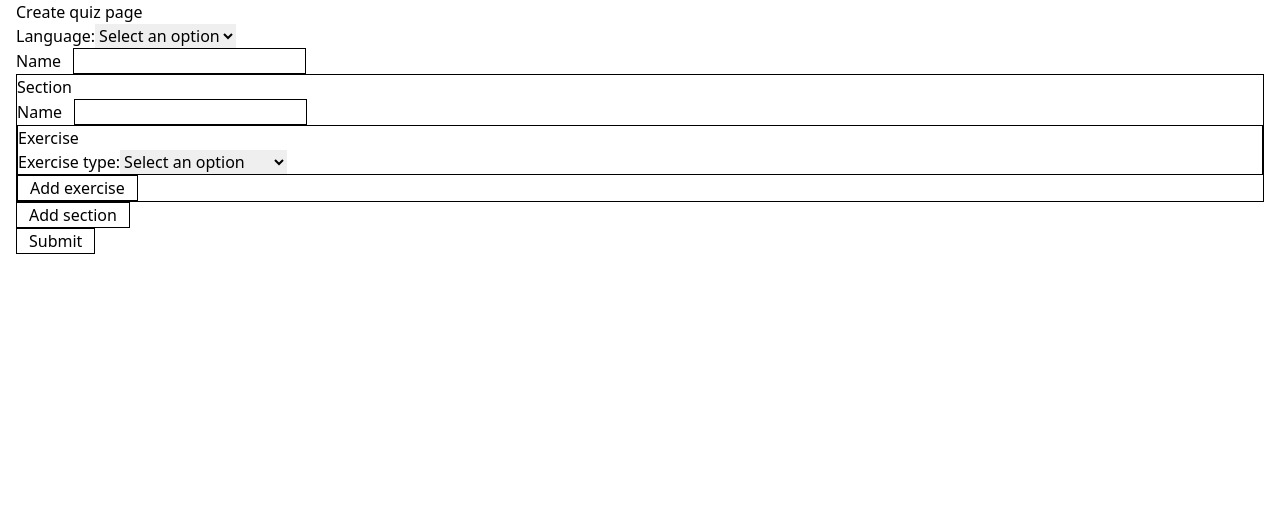
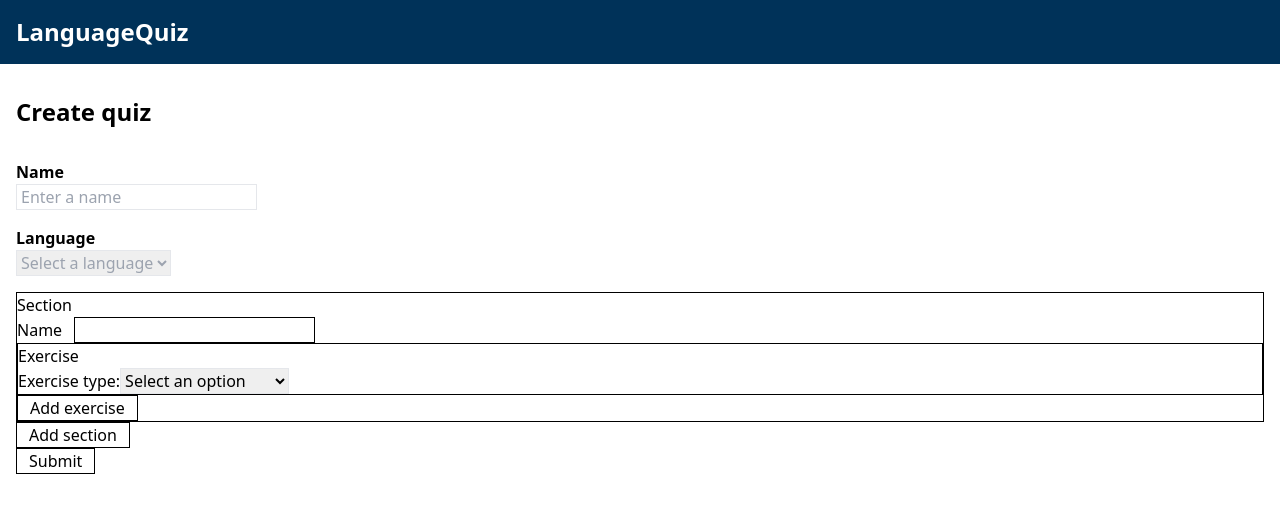
Before and after one commit to lvanderveekens/languagequiz, a Next.js app in the folder frontend/: page /create-quiz in a window 1280 px wide. Shown: the top 506 px of the page. Built offline with nearby package versions, Linux system fonts and the light colour scheme.

Commit message:
Began styling the create quiz page

```diff
--- a/frontend/components/button.tsx
+++ b/frontend/components/button.tsx
@@ -3,7 +3,6 @@ import React, { ButtonHTMLAttributes } from 'react';
 interface Props extends ButtonHTMLAttributes<HTMLButtonElement> {
   variant: 'primary-dark' | 'secondary-dark' | 'primary-light' | 'secondary-light';
 }
-
 
 const Button: React.FC<Props> = ({ variant, className, ...props }) => {
   let variantClasses = '';
--- /dev/null
+++ b/frontend/components/navbar.tsx
@@ -0,0 +1,20 @@
+import Link from 'next/link';
+import React, { ButtonHTMLAttributes } from 'react';
+
+interface Props {
+  className?: string
+}
+
+const Navbar: React.FC<Props> = ({ className }) => {
+  return (
+    <nav className={`py-4 b-4 bg-[#003259] ${className}`}>
+      <div className="container text-xl text-white flex justify-between align-center">
+        <div className="text-2xl font-bold self-center">
+          <Link href="/">LanguageQuiz</Link>
+        </div>
+      </div>
+    </nav>
+  );
+};
+
+export default Navbar;
--- a/frontend/pages/create-quiz.tsx
+++ b/frontend/pages/create-quiz.tsx
@@ -3,6 +3,7 @@ import { useState } from "react";
 import { v4 as uuidv4 } from 'uuid';
 import { useRouter } from 'next/router';
 import languages from "@/components/languages";
+import Navbar from "@/components/navbar";
 
 const initialQuizFormValues: QuizFormValues = {
   sections: [
@@ -98,40 +99,49 @@ export default function CreateQuizPage() {
   };
 
   return (
+    <div>
+      <Navbar className="mb-8" />
       <div className="container mx-auto">
-      Create quiz page
+        <div className="text-2xl font-bold mb-8">
+          <span className="mr-2">Create quiz</span>
+        </div>
         <form onSubmit={handleSubmit}>
-        <div>
-          <label htmlFor="language">Language:</label>
+          <div className="mb-4">
+            <label>
+              <div className="font-bold">Name</div>
+              <input
+                className=""
+                type="text"
+                placeholder="Enter a name"
+                value={formValues.name ?? ""}
+                onChange={handleNameChange}
+                required
+              />
+            </label>
+          </div>
+          <div className="mb-4">
+            <label>
+              <div className="font-bold">Language</div>
               <select
-            id="language"
-            name="language"
+                className="invalid:text-gray-400"
+                placeholder="Select a language"
                 value={formValues.languageTag}
                 onChange={handleLanguageChange}
                 required
               >
-            <option value="">Select an option</option>
+                <option selected disabled value="">
+                  Select a language
+                </option>
                 {languages
+                  .sort((a, b) => a.name.localeCompare(b.name))
                   .map((language) => (
                     <option key={language.languageTag} value={language.languageTag}>
                       {language.name}
                     </option>
                   ))}
               </select>
-        </div>
-        <div>
-          <label>
-            <span className="mr-3">Name</span>
-            <input
-              className="border border-black"
-              type="text"
-              value={formValues.name ?? ""}
-              onChange={handleNameChange}
-              required
-            />
             </label>
           </div>
-
           {formValues.sections &&
             formValues.sections.map((formValues: QuizSectionFormValues, i) => (
               <QuizSectionInput
@@ -144,11 +154,7 @@ export default function CreateQuizPage() {
             ))}
 
           <div>
-          <button
-            type="button"
-            className="border border-black px-3"
-            onClick={handleAddSectionClick}
-          >
+            <button type="button" className="border border-black px-3" onClick={handleAddSectionClick}>
               Add section
             </button>
           </div>
@@ -159,6 +165,7 @@ export default function CreateQuizPage() {
           </div>
         </form>
         {errorMessage && <div>Error: {errorMessage}</div>}
+      </div>
     </div>
   );
 }
--- a/frontend/pages/index.tsx
+++ b/frontend/pages/index.tsx
@@ -7,6 +7,7 @@ import { getLanguageByTag } from '@/components/languages'
 import "/node_modules/flag-icons/css/flag-icons.min.css";
 import moment from 'moment';
 import Button from '@/components/button'
+import Navbar from '@/components/navbar'
 
 
 const inter = Inter({ subsets: ['latin'] })
@@ -27,13 +28,7 @@ export default function HomePage() {
   return (
     <main>
       <div id="hero">
-        <nav className="py-4 b-4">
-          <div className="container text-xl text-white flex justify-between align-center">
-            <div className="text-2xl font-bold self-center">
-              <Link href="/">LanguageQuiz</Link>
-            </div>
-          </div>
-        </nav>
+        <Navbar className="bg-transparent" />
 
         <div className="text-center">
           <div className="container mx-auto text-white">
@@ -42,10 +37,12 @@ export default function HomePage() {
                 Language Quizzes Made Easy: Empowering Students, Supporting Teachers.
               </div>
               <div>
-                <Button className="text-xl mb-4" variant="primary-light" onClick={() => router.push("#latest-quizzes")}>Take a quiz</Button>
+                <Button className="text-xl mb-4" variant="primary-light" onClick={() => router.push("#latest-quizzes")}>
+                  Take a quiz
+                </Button>
               </div>
               <div className="">
-                <Button variant='secondary-light' className="text-xl" onClick={() => router.push("/create-quiz")} >
+                <Button variant="secondary-light" className="text-xl" onClick={() => router.push("/create-quiz")}>
                   Create a quiz
                 </Button>
               </div>
--- a/frontend/pages/quizzes/[id].tsx
+++ b/frontend/pages/quizzes/[id].tsx
@@ -1,5 +1,6 @@
 
 import { QuizDto } from '@/components/models';
+import Navbar from '@/components/navbar';
 import Quiz from '@/components/quiz';
 import { Inter } from 'next/font/google'
 import Link from 'next/link';
@@ -28,22 +29,10 @@ export default function QuizPage() {
 
   return (
     <div>
-      <nav className="py-4 b-4 bg-[#003259] mb-8">
-        <div className="container text-xl text-white flex justify-between align-center">
-          <div className="text-2xl font-bold self-center">
-            <Link href="/">LanguageQuiz</Link>
-          </div>
-        </div>
-      </nav>
+      <Navbar className="mb-8" />
       <div className="container mx-auto">
         {quiz && (
-          <Quiz
-            key={quiz.id}
-            id={quiz.id}
-            languageTag={quiz.languageTag}
-            name={quiz.name}
-            sections={quiz.sections}
-          />
+          <Quiz key={quiz.id} id={quiz.id} languageTag={quiz.languageTag} name={quiz.name} sections={quiz.sections} />
         )}
       </div>
     </div>
--- a/frontend/styles/globals.css
+++ b/frontend/styles/globals.css
@@ -1,6 +1,18 @@
 @tailwind base;
 @tailwind components;
 @tailwind utilities;
+
+@layer base {
+    input {
+        padding-left: 4px;
+        padding-right: 4px;
+        @apply border;
+    }
+    select {
+        height: 26px;
+        @apply border;
+    }
+}
 
 #hero {
     background-image: url('/hero.svg');
```
Lines whose indentation alone changed are shown as unchanged.
